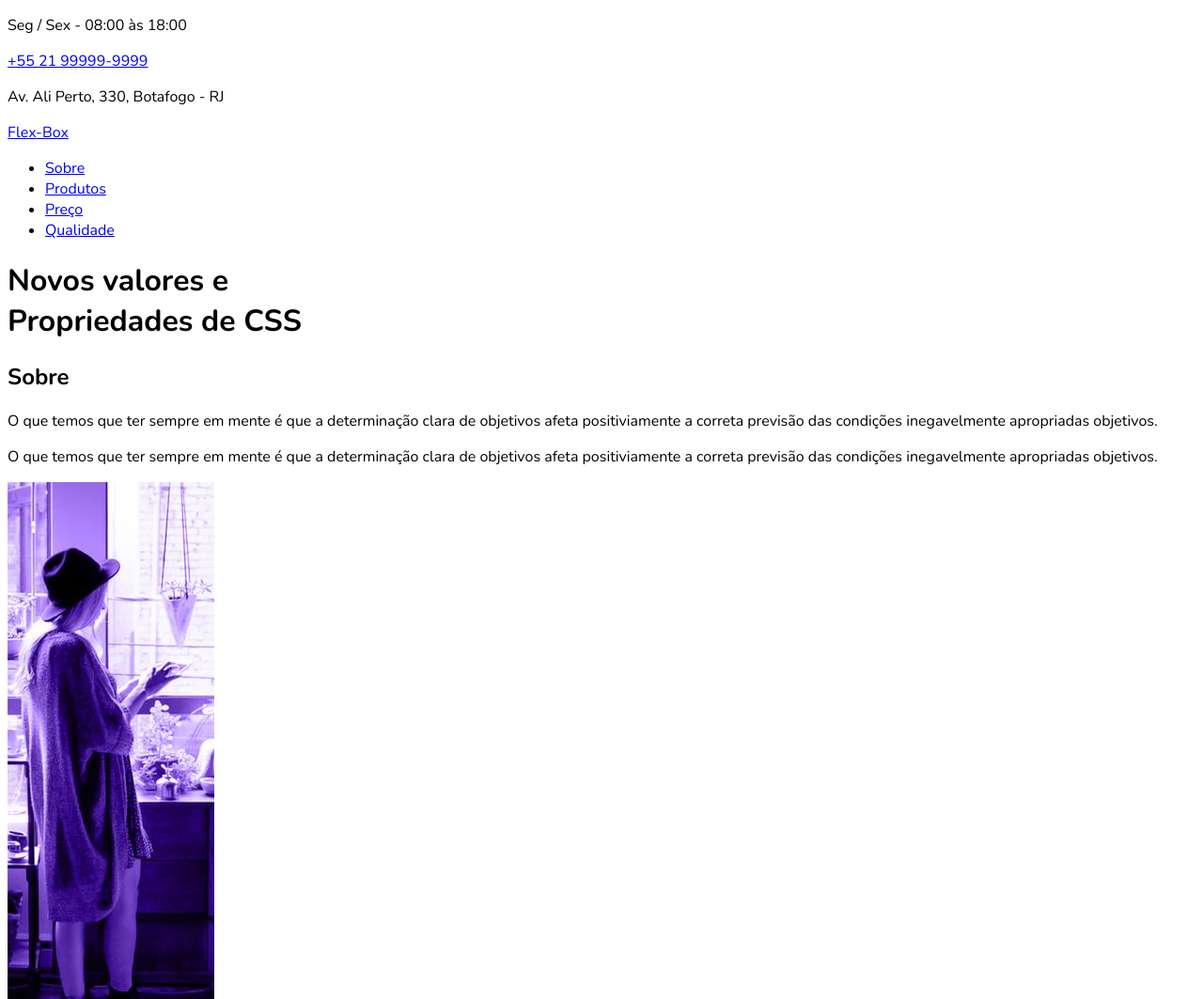
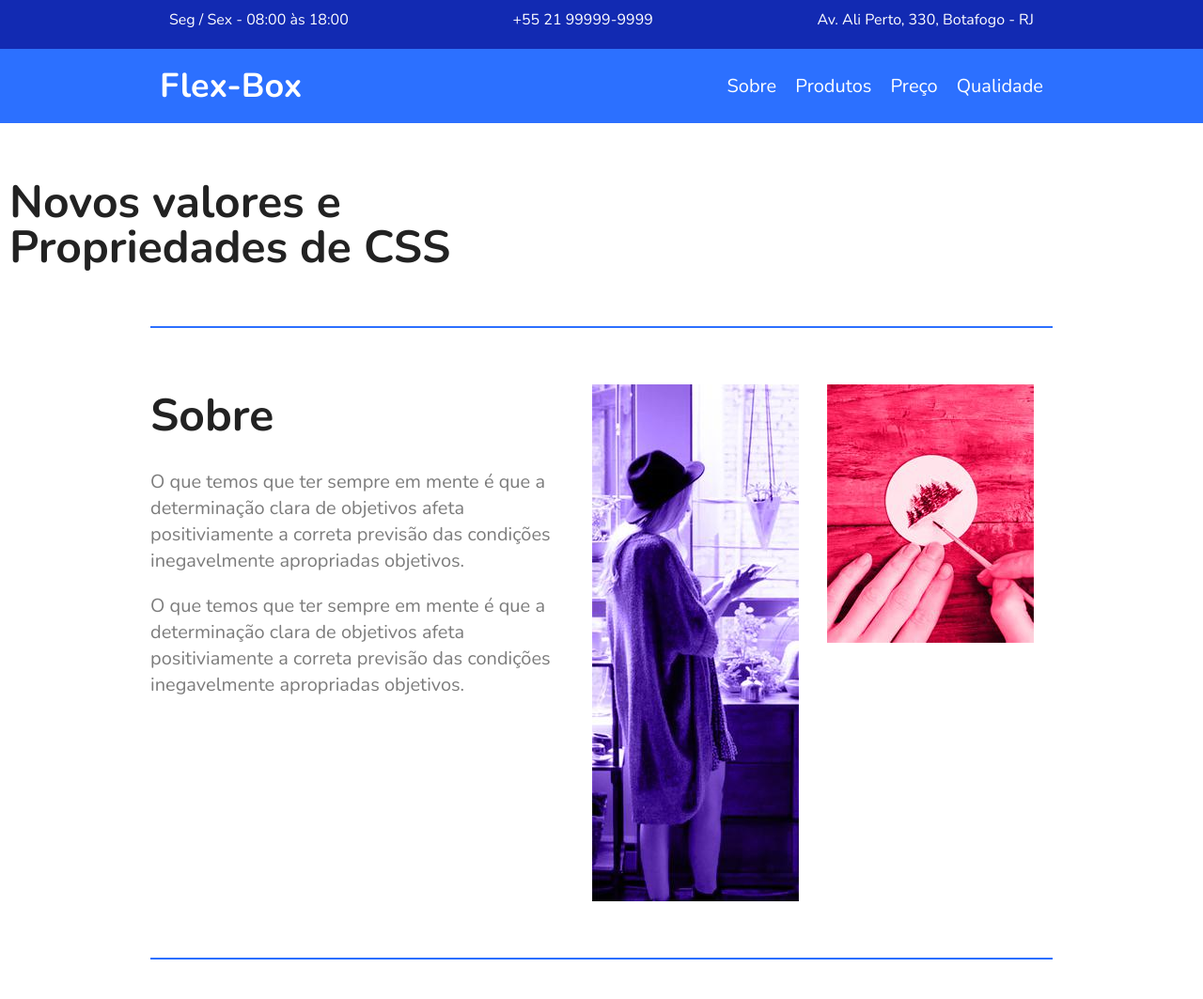
Before and after one commit to WendelSantosNunes/Flex-Box_Curso-Origamid, a plain HTML site: page index.html in a window 1280 px wide. Shown: the top 1063 px of the page at 94% size. Drawn offline with nearby package versions, Linux system fonts and the light colour scheme; files whose address does not match are found by name.

Commit message:
Atualização do html e css

```diff
--- a/css/style.css
+++ b/css/style.css
@@ -1,3 +1,188 @@
-body {
-    font-family: 'Nunito', sans-serif;
+/* reset */
+
+* {
+    box-sizing: border-box;
 }
+
+body, h1, h2, p, ul, li, a {
+    margin: 0px;
+    padding: 0px;
+}
+
+body{
+    font-family: 'Nunito', Helvetica, Arial, sans-serif;
+    color: #222;
+}
+
+ul {
+    list-style: none;
+}
+
+a {
+   text-decoration: none;
+}
+
+img {
+    display: block;
+    max-width: 100%;
+}
+
+/* #Header# */
+
+/* superinfo */
+
+.superinfo-bg {
+    background-color: #122AB2;
+    color: #FFF;
+}
+
+.superinfo {
+    max-width: 960px;
+    margin: 0 auto;
+
+    display: flex;
+    justify-content: space-between;
+    flex-wrap: wrap;
+
+    padding: 10px;
+}
+
+.superinfo-bg p, .superinfo-bg a {
+    margin: 0 10px 10px 10px;
+}
+
+.superinfo-bg a {
+    color: #FFF;
+}
+
+/* menu */
+
+.menu-bg {
+    background-color: #2C70FF;
+}
+
+.menu {
+    max-width: 960px;
+    margin: 0 auto;
+    padding: 15px 0;
+
+    display: flex;
+    flex-wrap: wrap;
+    justify-content: space-between;
+    align-items: center;
+}
+
+.menu a {
+    color: #FFF;
+}
+
+.menu-logo {
+    font-size: 2.25em;
+    font-weight: bold;
+    margin: 0 10px;
+}
+
+.menu-nav ul{
+    display: flex;
+    flex: wrap;
+}
+
+.menu-nav a{
+    font-size: 1.25em;
+    display: block;
+    padding: 10px;
+}
+
+.menu-nav a:hover {
+    color: #122AB2;
+}
+
+/* #Main# */
+
+/* introdução */
+
+.introducao {
+    font-size: 3em;
+    line-height: 1;
+    max-height: 960px;
+    margin: 0 auto;
+    padding: 60px 10px;
+}
+
+/* Sobre */
+
+.sobre {
+    border-top: 2px solid #2C70FF;
+    border-bottom: 2px solid #2C70FF;
+
+    max-width: 960px;
+    margin: 0 auto;
+    padding: 60px 0;
+
+    display: flex;
+    flex-wrap: wrap;
+}
+
+.sobre-info {
+    flex: 2 1 300px;
+    margin: 0 auto;
+}
+
+.sobre h1 {
+    font-size: 3em;
+    margin-bottom: .5em;
+}
+
+.sobre p {
+    font-size: 1.25em;
+    line-height: 1.4;
+    margin-bottom: 1em;
+    color: #7C7C7C;
+}
+
+.sobre-img {
+    flex: 1 1 150px;
+    margin: 0 10px;
+}
+
+/* produtos */
+
+.produtos {
+    max-width: 960px;
+    margin: 60px auto;
+}
+
+.produtos h1 {
+    font-size: 3em;
+    margin: 0 10px 60px 10px;
+}
+
+.produtos-container{
+    display: flex;
+    flex-wrap: wrap;
+    align-items: flex-end;
+}
+
+.produtos-item {
+    flex: 1 1 175px;
+    margin: 10px;
+}
+
+.produtos-item h2 {
+    font-size: 3em;
+    color: #A4A4A4;
+    background: #F7F7F7;
+    padding: 60px 20px;
+}
+
+.purple {
+    border-top: 8px solid #ac81ff;
+}
+
+.pink {
+    border-top: 8px solid #F9265E;
+}
+
+.blue {
+    border-top: 8px solid #66D9EB;
+}
--- a/index.html
+++ b/index.html
@@ -25,7 +25,7 @@
                 <div class="menu-logo">
                     <a href="#">Flex-Box</a>
                 </div>
-                <nav>
+                <nav class="menu-nav">
                     <ul>
                         <li><a href="#sobre">Sobre</a></li>
                         <li><a href="#produtos">Produtos</a></li>
```
